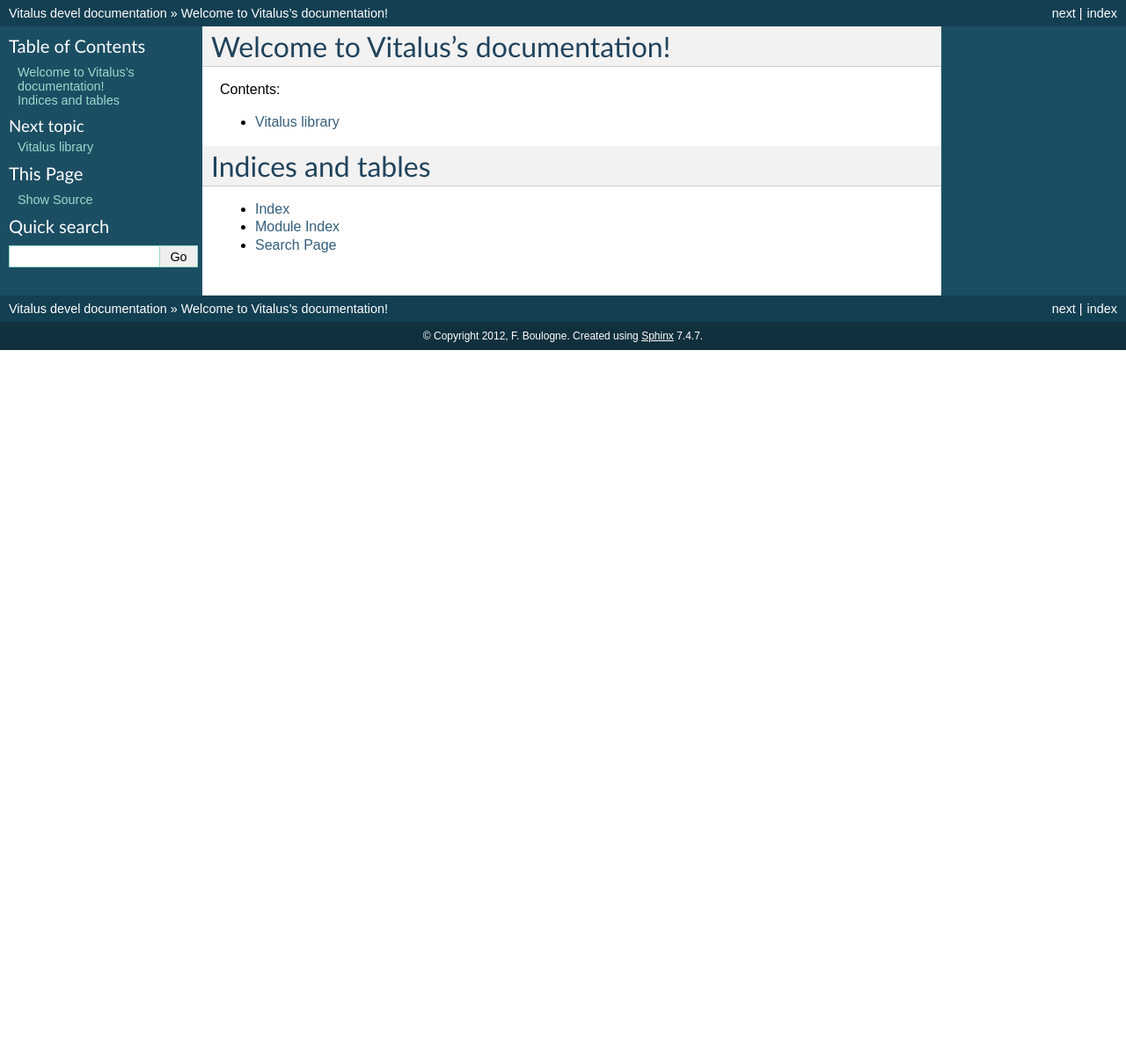
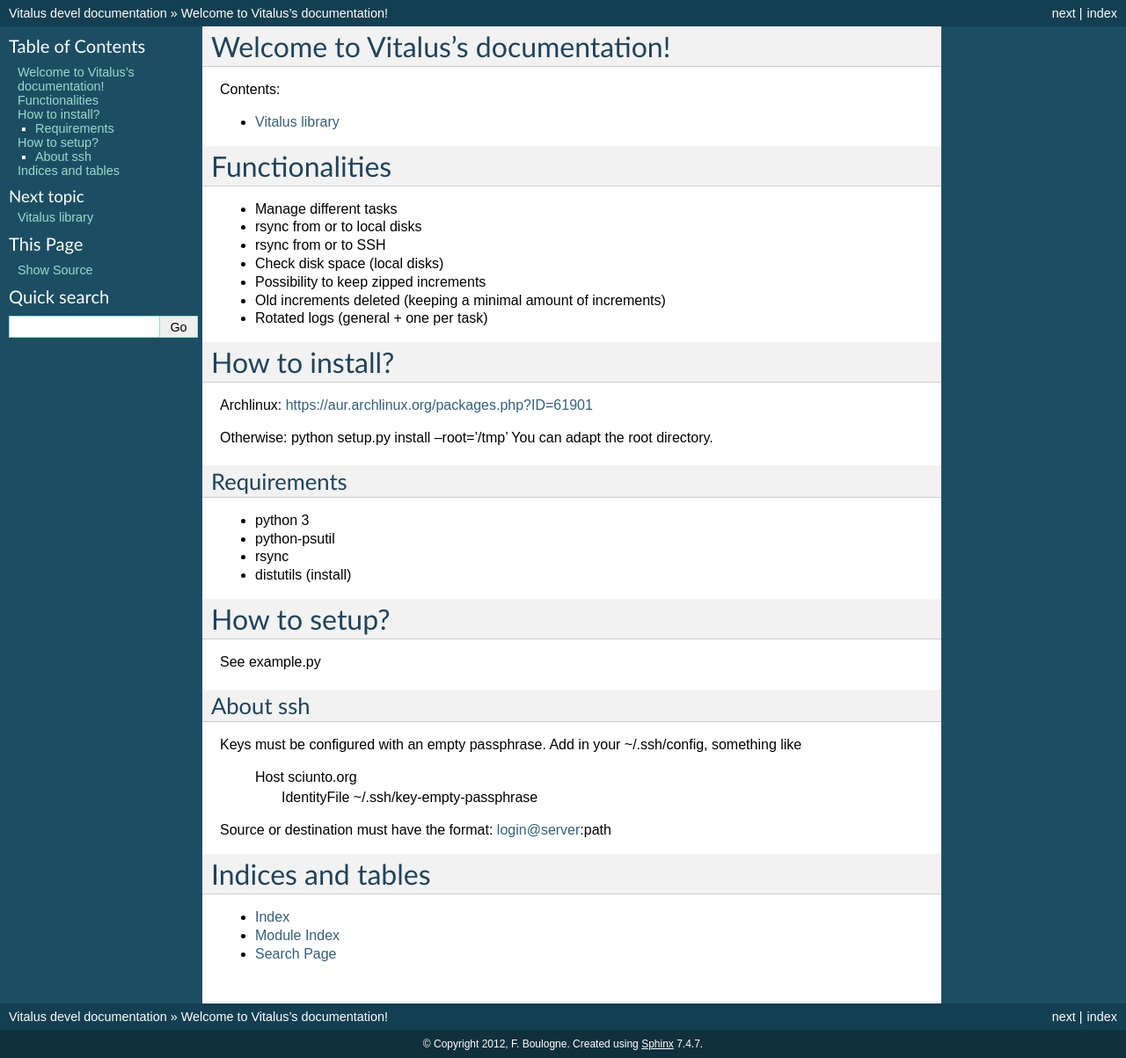
Before and after one commit to sciunto/Vitalus, a Sphinx documentation site: the page built from doc/index.rst, in a window 1280 px wide. Shown: the whole page at 88% size. Built offline with Sphinx 7.4.7, drawn with Linux system fonts in a browser that asks for light colours; before the commit the page ends 900 px from its top, so only the background shows below that.

Commit message:
update doc

```diff
--- a/doc/index.rst
+++ b/doc/index.rst
@@ -14,6 +14,47 @@ Contents:
     vitalus
 
 
+Functionalities
+==============
+* Manage different tasks
+* rsync from or to local disks
+* rsync from or to SSH
+* Check disk space (local disks)
+* Possibility to keep zipped increments
+* Old increments deleted (keeping a minimal amount of increments)
+* Rotated logs (general + one per task)
+
+How to install?
+===============
+Archlinux: https://aur.archlinux.org/packages.php?ID=61901
+
+Otherwise:
+python setup.py install --root='/tmp'
+You can adapt the root directory.
+
+Requirements
+------------
+* python 3
+* python-psutil
+* rsync
+* distutils (install)
+
+How to setup?
+=============
+See example.py
+
+
+About ssh
+---------
+Keys must be configured with an empty passphrase.
+Add in your ~/.ssh/config, something like
+
+    Host sciunto.org
+        IdentityFile ~/.ssh/key-empty-passphrase
+
+Source or destination must have the format: login@server:path
+
+
 Indices and tables
 ==================
 
```
Also changed, not shown: README.md (+5 -38 lines).
